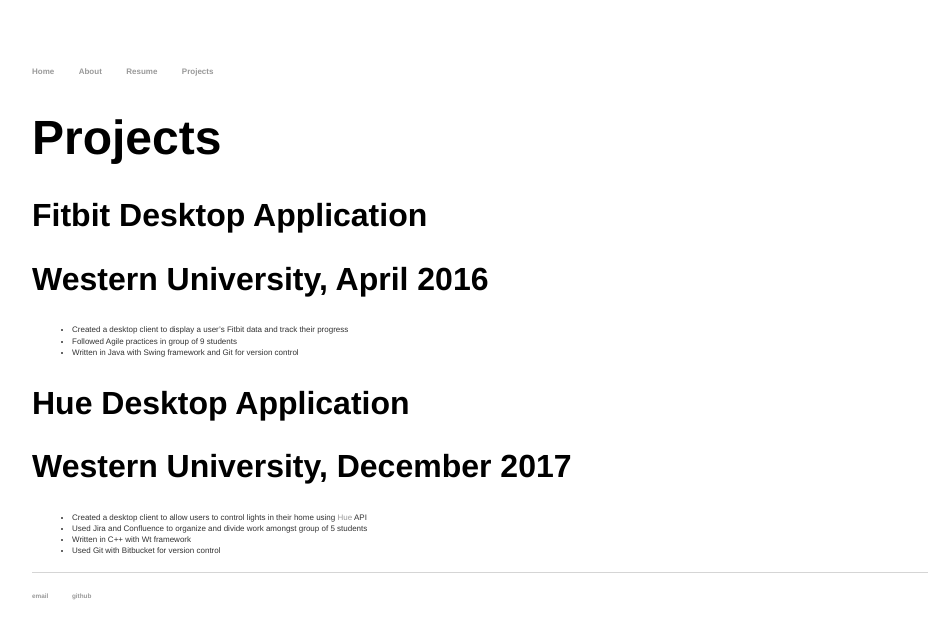
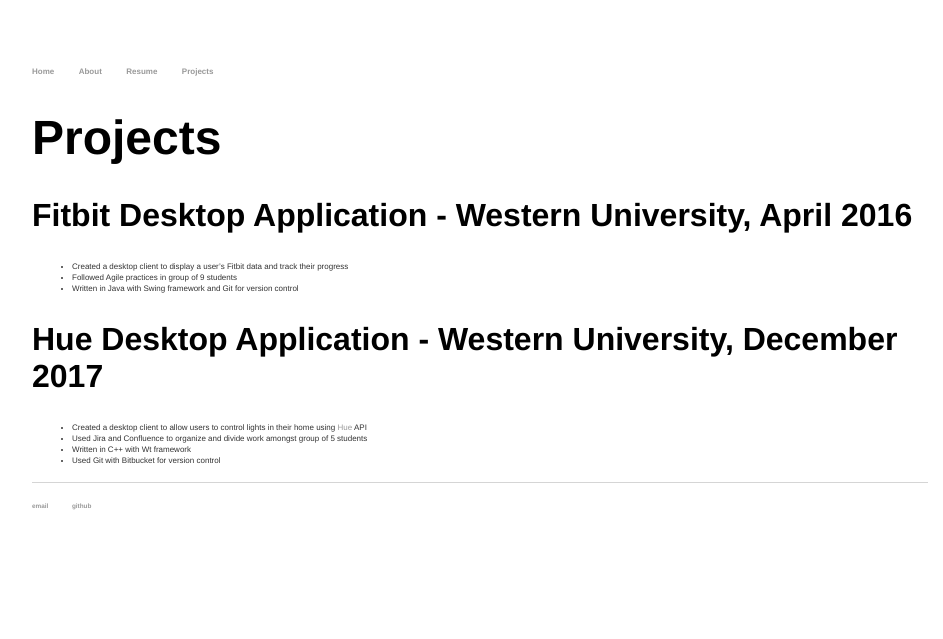
Before and after one commit to jstreet2/jstreet.github.io, a Jekyll site: the page built from projects/index.html, in a window 1280 px wide. Shown: the top 639 px of the page, without its empty margins (160-1103 px from the left). Built offline with Jekyll 4.4.1, drawn with Linux system fonts in a browser that asks for light colours.

```diff
--- a/projects/index.html
+++ b/projects/index.html
@@ -5,16 +5,14 @@ title: Side Projects
 <div class="projects">
 	<h1>Projects</h1>
 
-	<h2>Fitbit Desktop Application</h2>
-  	<h2>Western University, April 2016</h2>
+	<h2>Fitbit Desktop Application - Western University, April 2016</h2>
   	<ul>
   		<li>Created a desktop client to display a user’s Fitbit data and track their progress</li>
   		<li>Followed Agile practices in group of 9 students</li>
   		<li>Written in Java with Swing framework and Git for version control</li>
   	</ul>
 
-  	<h2>Hue Desktop Application</h2>
-  	<h2>Western University, December 2017</h2>
+  	<h2>Hue Desktop Application - Western University, December 2017</h2>
   	<ul>
   		<li>Created a desktop client to allow users to control lights in their home using <a href="https://www2.meethue.com/en-ca">Hue</a> API</li>
   		<li>Used Jira and Confluence to organize and divide work amongst group of 5 students</li>
```
